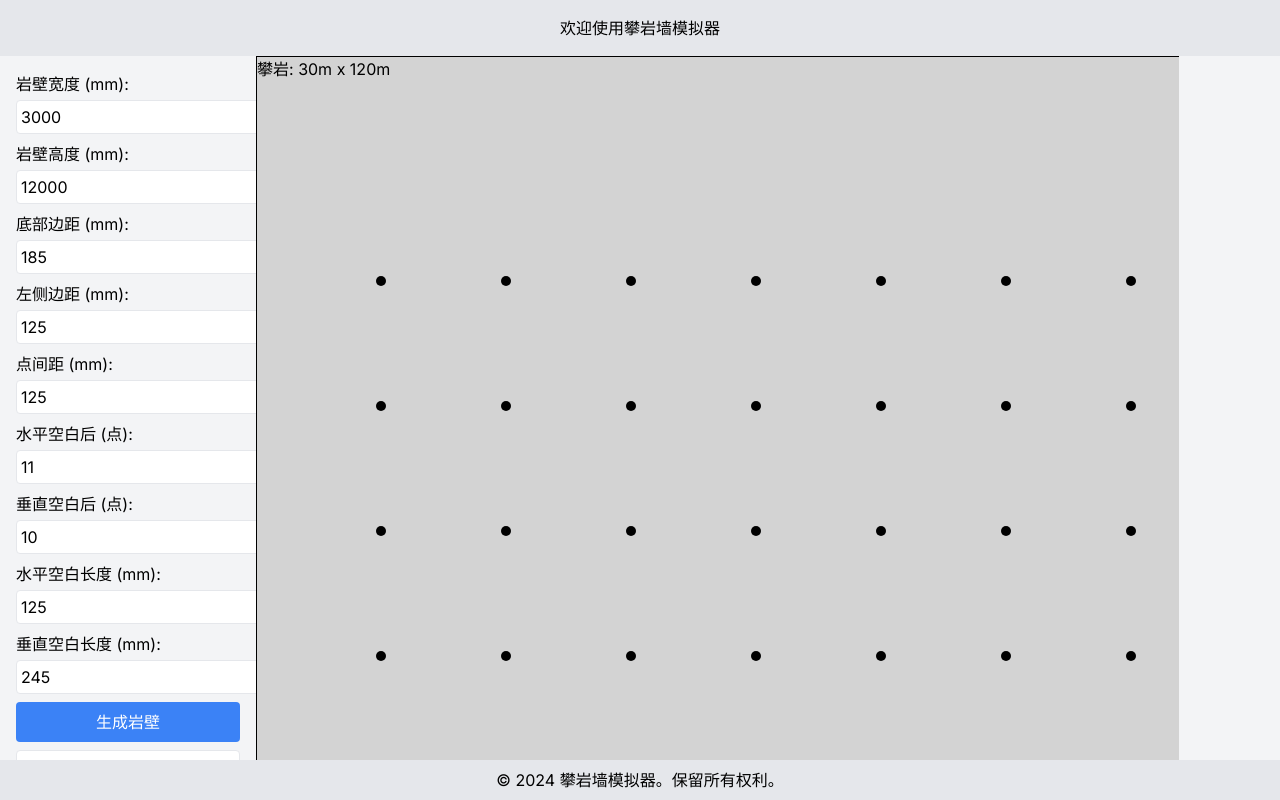
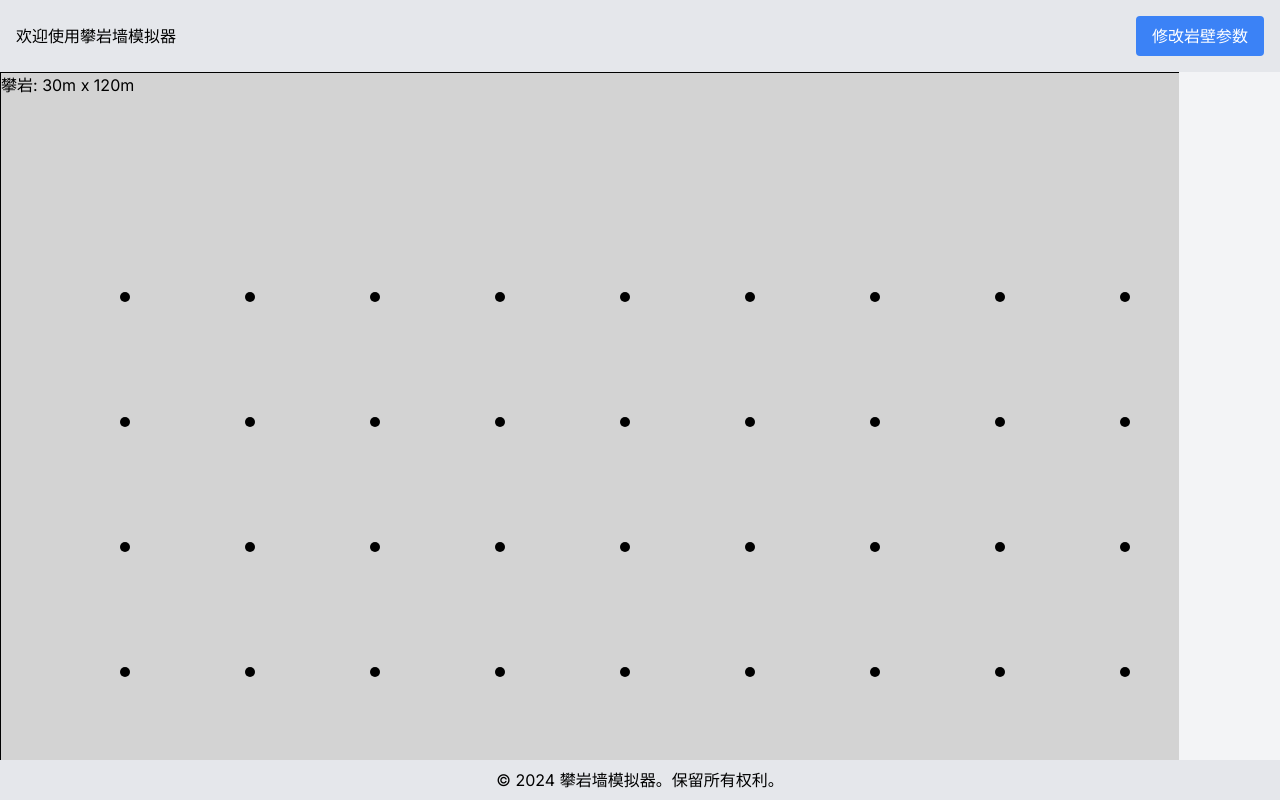
Before and after one commit to biercewang/wrxclimb, a Next.js app: page / in a window 1280 px wide. Built offline with nearby package versions, Linux system fonts and the light colour scheme.

Commit message:
修改主页隐藏岩壁参数

```diff
--- a/app/page.tsx
+++ b/app/page.tsx
@@ -36,6 +36,7 @@ const Home: React.FC = () => {
   const [pointTimes, setPointTimes] = useState<PointTime[]>([]);
   const [athleteName, setAthleteName] = useState<string>('');
   const [bodyPart, setBodyPart] = useState<'左手' | '右手' | '左脚' | '右脚'>('右手');
+  const [showSettings, setShowSettings] = useState<boolean>(false);
 
   const handleGenerateWall = () => {
     setShowWall(true);
@@ -102,6 +103,10 @@ const Home: React.FC = () => {
     } catch (error) {
         console.error("Error:", error);
     }
+  };
+
+  const toggleSettings = () => {
+    setShowSettings(!showSettings);
   };
 
   const ClimbingWall: React.FC<{widthmm: number, heightmm: number}> = ({ widthmm, heightmm }) => (
@@ -244,12 +249,44 @@ const Home: React.FC = () => {
 
   return (
     <div className="flex flex-col h-screen">
-      <header className="bg-gray-200 text-center p-4">
+      <header className="bg-gray-200 text-center p-4 flex justify-between items-center">
         <h1>欢迎使用攀岩墙模拟器</h1>
+        <button
+          className="px-4 py-2 bg-blue-500 text-white rounded hover:bg-blue-600"
+          onClick={toggleSettings}
+        >
+          {showSettings ? "隐藏设置" : "修改岩壁参数"}
+        </button>
       </header>
       <div className="flex flex-grow overflow-hidden">
-        {/* 左侧设置区 */}
-        <div className="flex flex-col w-64 bg-gray-100 p-4 space-y-2">
+        {/* 中间岩壁显示区 */}
+        <div className="flex-grow overflow-auto">
+          <div className="relative" style={{ width: `${wallDimensions.width}px`, height: `${wallDimensions.height}px` }}>
+            <ClimbingWall widthmm={wallDimensions.width} heightmm={wallDimensions.height} />
+            <RockWallPoints
+              widthmm={wallDimensions.width}
+              heightmm={wallDimensions.height}
+              marginTop={0}
+              marginBottom={wallDimensions.marginBottom}
+              marginLeft={wallDimensions.marginLeft}
+              marginRight={0}
+              pointSpacing={wallDimensions.pointSpacing}
+              horizontalBlankAfter={wallDimensions.horizontalBlankAfter}
+              verticalBlankAfter={wallDimensions.verticalBlankAfter}
+              horizontalBlankLength={wallDimensions.horizontalBlankLength}
+              verticalBlankLength={wallDimensions.verticalBlankLength}
+              highlightedLabels={highlightedLabels}
+              onPointClick={handlePointClick}
+              pointTimes={pointTimes}
+            />
+          </div>
+        </div>
+
+        {/* 右侧区域 */}
+        <div className="w-64 bg-gray-100 overflow-hidden relative">
+          {/* 设置区 */}
+          <div className={`absolute top-0 left-0 w-full h-full bg-gray-100 p-4 overflow-y-auto transition-transform duration-300 ease-in-out ${showSettings ? 'translate-x-0' : 'translate-x-full'}`}>
+            <div className="space-y-2">
               <label className="block">
                 岩壁宽度 (mm):
                 <input
@@ -339,32 +376,10 @@ const Home: React.FC = () => {
                 应用高亮
               </button>
             </div>
-
-        {/* 中间岩壁显示区 */}
-        <div className="flex-grow overflow-auto">
-          <div className="relative" style={{ width: `${wallDimensions.width}px`, height: `${wallDimensions.height}px` }}>
-            <ClimbingWall widthmm={wallDimensions.width} heightmm={wallDimensions.height} />
-            <RockWallPoints
-              widthmm={wallDimensions.width}
-              heightmm={wallDimensions.height}
-              marginTop={0}
-              marginBottom={wallDimensions.marginBottom}
-              marginLeft={wallDimensions.marginLeft}
-              marginRight={0}
-              pointSpacing={wallDimensions.pointSpacing}
-              horizontalBlankAfter={wallDimensions.horizontalBlankAfter}
-              verticalBlankAfter={wallDimensions.verticalBlankAfter}
-              horizontalBlankLength={wallDimensions.horizontalBlankLength}
-              verticalBlankLength={wallDimensions.verticalBlankLength}
-              highlightedLabels={highlightedLabels}
-              onPointClick={handlePointClick}
-              pointTimes={pointTimes}
-            />
-          </div>
           </div>
 
-        {/* 右侧时间记录区 */}
-        <div className="flex flex-col w-64 bg-gray-100 p-4 space-y-2">
+          {/* 时间记录区 */}
+          <div className={`p-4 overflow-y-auto h-full ${showSettings ? 'hidden' : 'block'}`}>
             {selectedPoint && (
               <div className="border rounded bg-white shadow p-4">
                 <h3>选中点: {selectedPoint}</h3>
@@ -417,6 +432,7 @@ const Home: React.FC = () => {
             )}
           </div>
         </div>
+      </div>
       <footer className="bg-gray-200 text-center p-2">
         © 2024 攀岩墙模拟器。保留所有权利。
       </footer>
```
Lines whose indentation alone changed are shown as unchanged.
